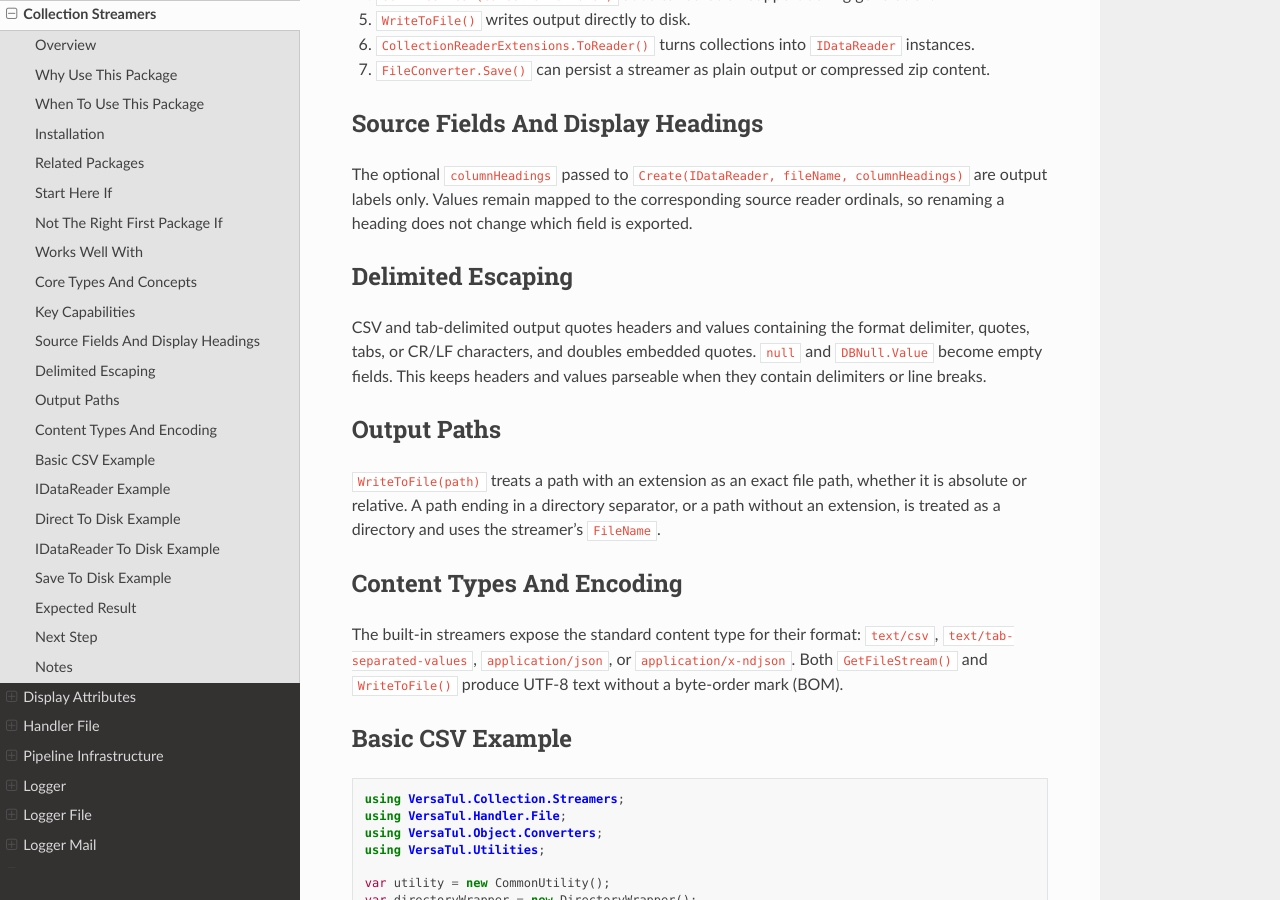
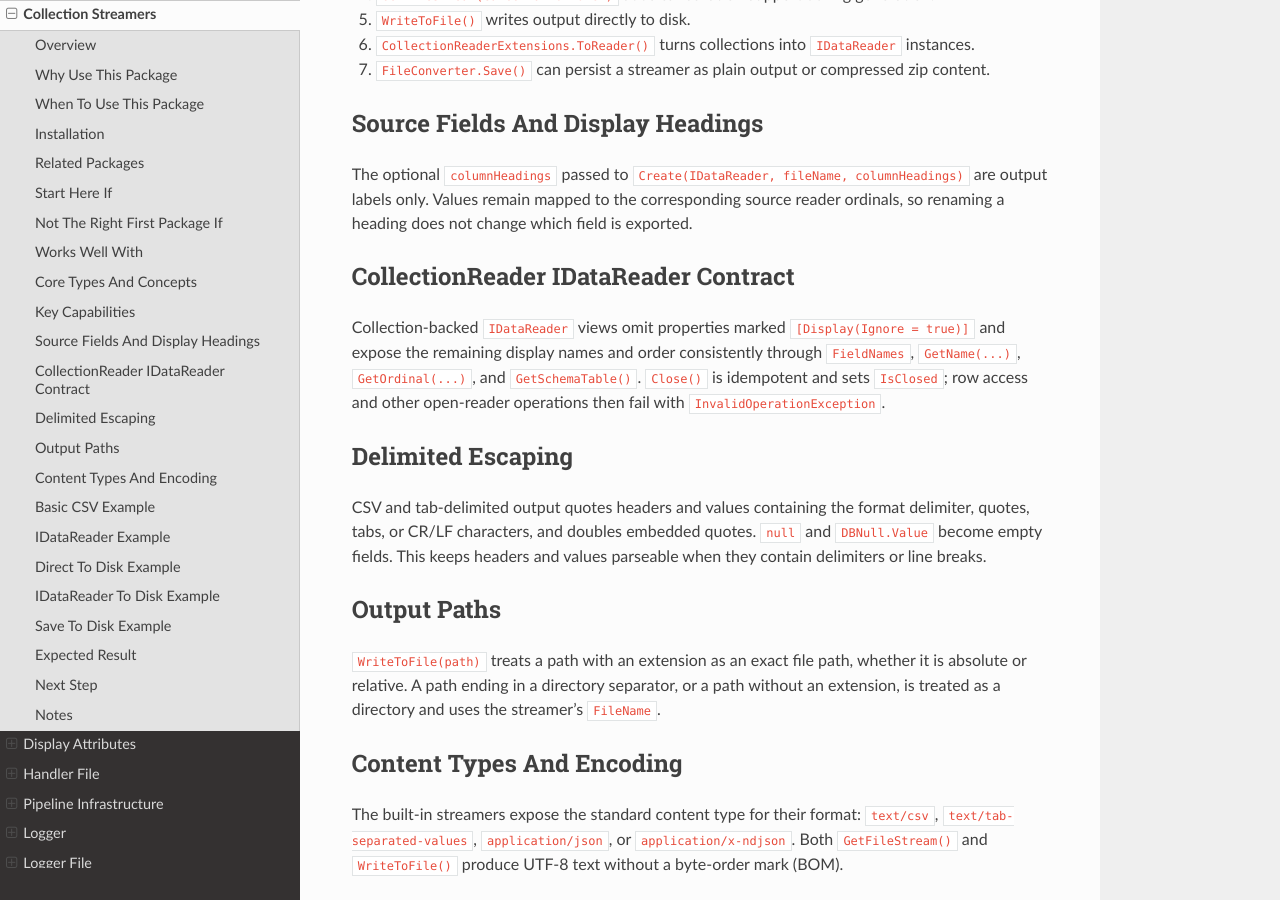
Before and after one commit to BjornWilliams/DocsVersaTul, a Sphinx documentation site: the page built from docs/source/streamers.rst, in a window 1280 px wide and 900 px high, scrolled down 2841 px. Built offline with Sphinx 7.4.7 and the Read the Docs theme 3.1.0, drawn with Linux system fonts in a browser that asks for light colours.

Commit message:
Document CollectionReader contract
AB#2981

AB#2975

```diff
--- a/docs/source/streamers.rst
+++ b/docs/source/streamers.rst
@@ -120,6 +120,11 @@
 
 The optional ``columnHeadings`` passed to ``Create(IDataReader, fileName, columnHeadings)`` are output labels only. Values remain mapped to the corresponding source reader ordinals, so renaming a heading does not change which field is exported.
 
+CollectionReader IDataReader Contract
+-------------------------------------
+
+Collection-backed ``IDataReader`` views omit properties marked ``[Display(Ignore = true)]`` and expose the remaining display names and order consistently through ``FieldNames``, ``GetName(...)``, ``GetOrdinal(...)``, and ``GetSchemaTable()``. ``Close()`` is idempotent and sets ``IsClosed``; row access and other open-reader operations then fail with ``InvalidOperationException``.
+
 Delimited Escaping
 ------------------
 
```
